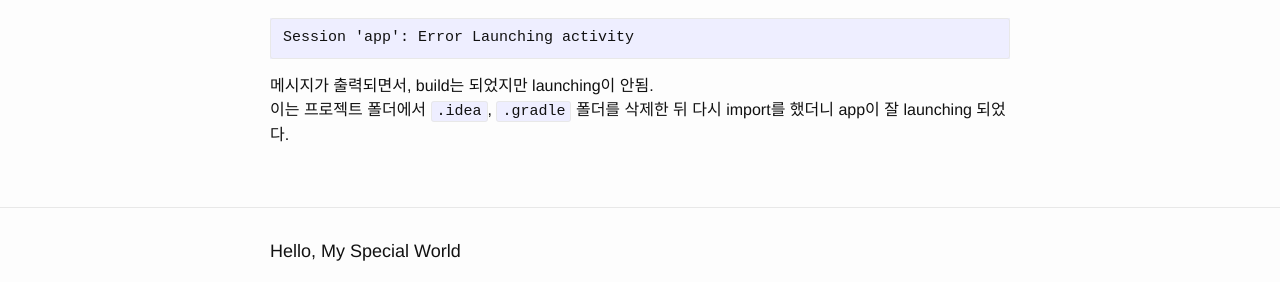
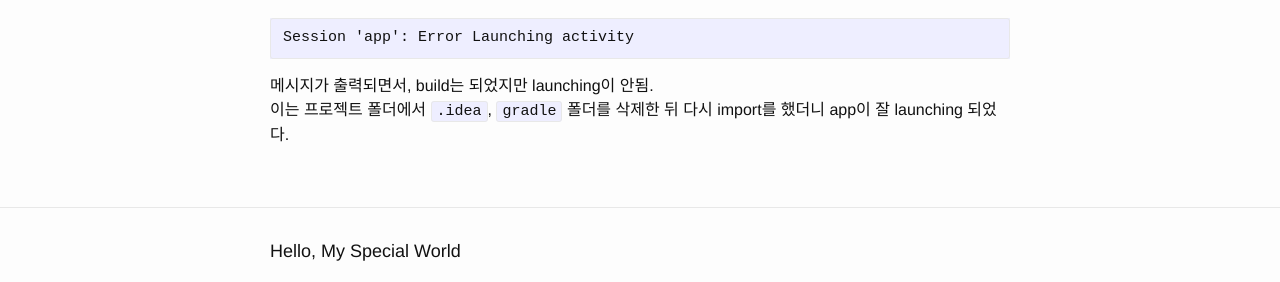
Before and after one commit to makeajourney/makeajourney.github.io, a Jekyll site: the page built from _posts/2016-08-08-androidstudio-error-solve.md, in a window 1280 px wide. Shown: the part 410-692 px from the top of the page. Built offline with Jekyll 4.4.1, drawn with Linux system fonts in a browser that asks for light colours.

````diff
--- a/_posts/2016-08-08-androidstudio-error-solve.md
+++ b/_posts/2016-08-08-androidstudio-error-solve.md
@@ -22,4 +22,4 @@ Go to File-> Project Structure->App -> Build Tool Version. Change it to 23.0.3
 Session 'app': Error Launching activity
 ```
 메시지가 출력되면서, build는 되었지만 launching이 안됨.
-이는 프로젝트 폴더에서 `.idea`, `.gradle` 폴더를 삭제한 뒤 다시 import를 했더니 app이 잘 launching 되었다.
+이는 프로젝트 폴더에서 `.idea`, `gradle` 폴더를 삭제한 뒤 다시 import를 했더니 app이 잘 launching 되었다.
````
